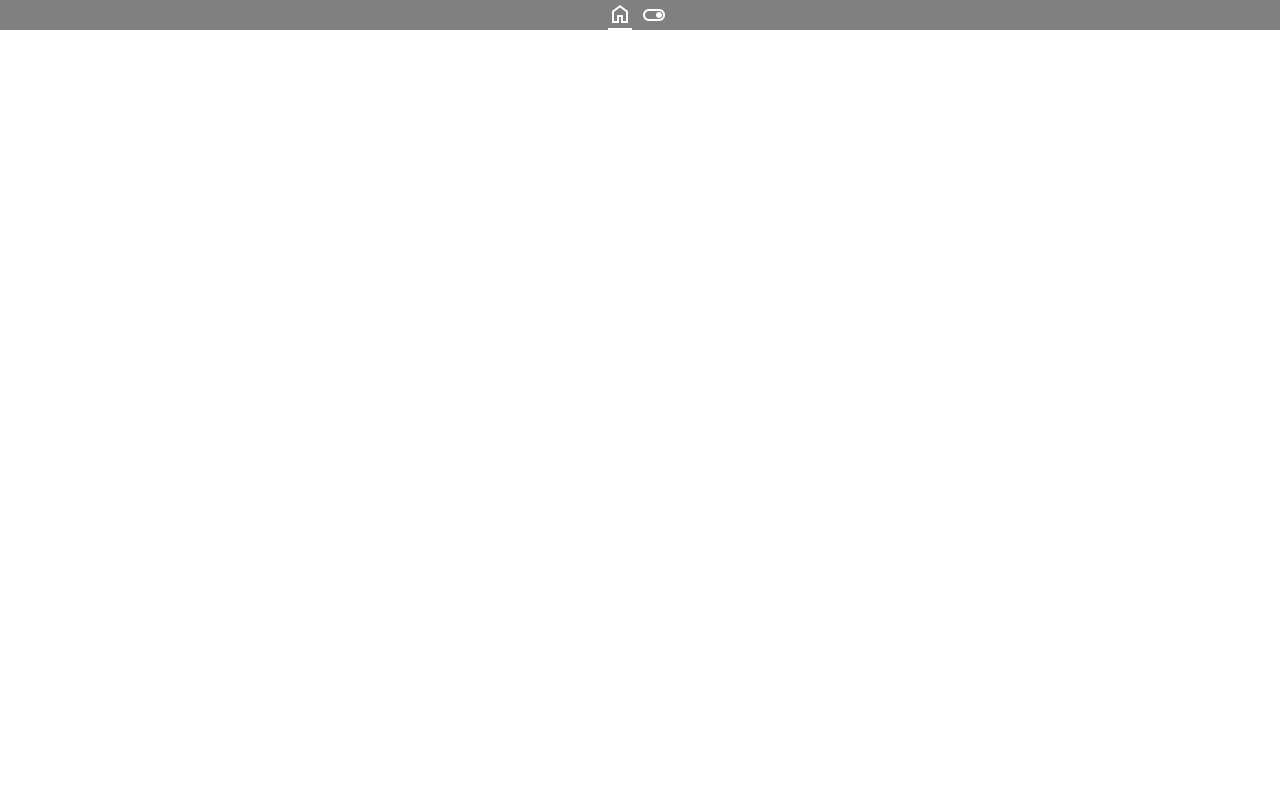
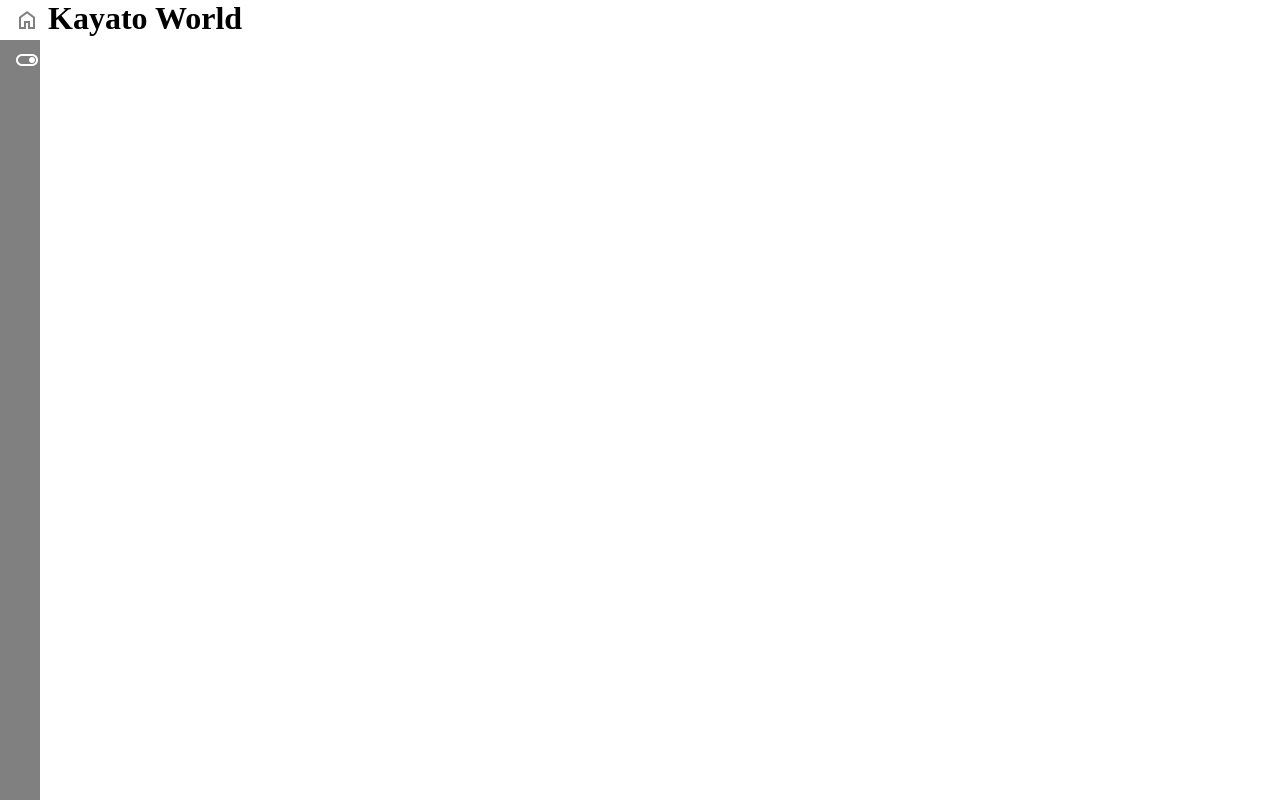
Before and after one commit to kamiludin890/K-Dev, a plain HTML site: page index.html in a window 1280 px wide. Drawn offline with nearby package versions, Linux system fonts and the light colour scheme.

Commit message:
UI update V0.01

```diff
--- a/index.html
+++ b/index.html
@@ -10,10 +10,14 @@
     <link rel="preconnect" href="https://fonts.googleapis.com"><link rel="preconnect" href="https://fonts.gstatic.com" crossorigin><link href="https://fonts.googleapis.com/css2?family=Fredoka+One&display=swap" rel="stylesheet">
 </head>
 <body>
-    <div>
-        <div class="navbar">
-            <a class="material-symbols-outlined" href="#">home</a>
-            <button class="material-symbols-outlined" onclick="toggle()" id="btn1" >toggle_on </button>
+    <div class="navbar">
+        <li><a class="material-symbols-outlined" href="#">home</a></li>
+        <li><button class="material-symbols-outlined" onclick="toggle()" id="btn1" >toggle_on </button></li>
+    </div>
+        <div class="content">
+            <div class="Tittle">
+                <h1>Kayato World</h1>
+            </div>
         </div>
     </div>
     <script src="script.js"></script>
--- a/script.js
+++ b/script.js
@@ -1,3 +1,11 @@
+var btn = document.getElementById('btn1')
+var count = 0
+
 function toggle(){
-    document.getElementById('btn1').innerHTML= 'toggle_off'
+    count += 1;
+    if(count %2 == 0){
+        btn.innerHTML= 'toggle_off'
+    }else{
+        btn.innerHTML= 'toggle_on'
+    }
 }
--- a/style.css
+++ b/style.css
@@ -1,16 +1,47 @@
 *,html,body{
     margin: 0;
+    display: flexbox;
 }
 
 .material-symbols-outlined{
     color: white;
-    margin: 2px;
-    background-color: grey;
+    background-color: transparent;
     border: none;
+    text-decoration: none;
+    padding-left: 15px;
+    padding-right: 15px;
+    padding-top: 8px;
+    padding-bottom: 8px;
+}
+
+
+.content{
+    position: relative;
+    display: flex;
+    margin-left: 6vh;
+
+}
+
+li{
+    list-style: none;
+
 }
 
 .navbar{
-    display: flex;
-    justify-content: center;
+    position: absolute;
+    text-align: center;
+    left: 0;
     background-color: gray;
+    height: 100vh;
+    width: 5vh;
 }
+
+.material-symbols-outlined:hover{
+    color: grey;
+    margin: none;
+    background-color: white;
+    padding-left: 15px;
+    padding-right: 15px;
+    padding-top: 8px;
+    padding-bottom: 8px;
+}
```
Also changed, not shown: 1 other file.
